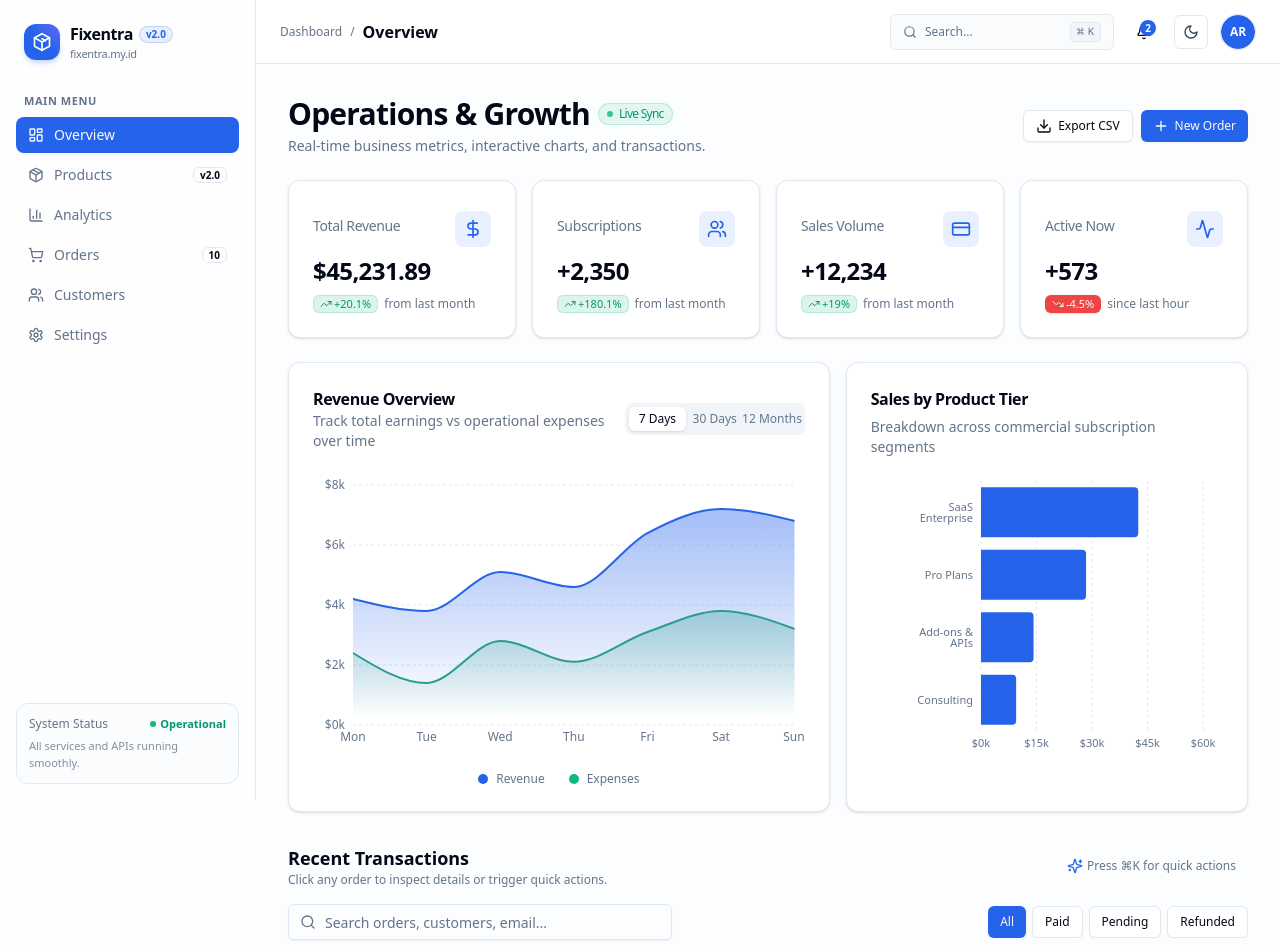
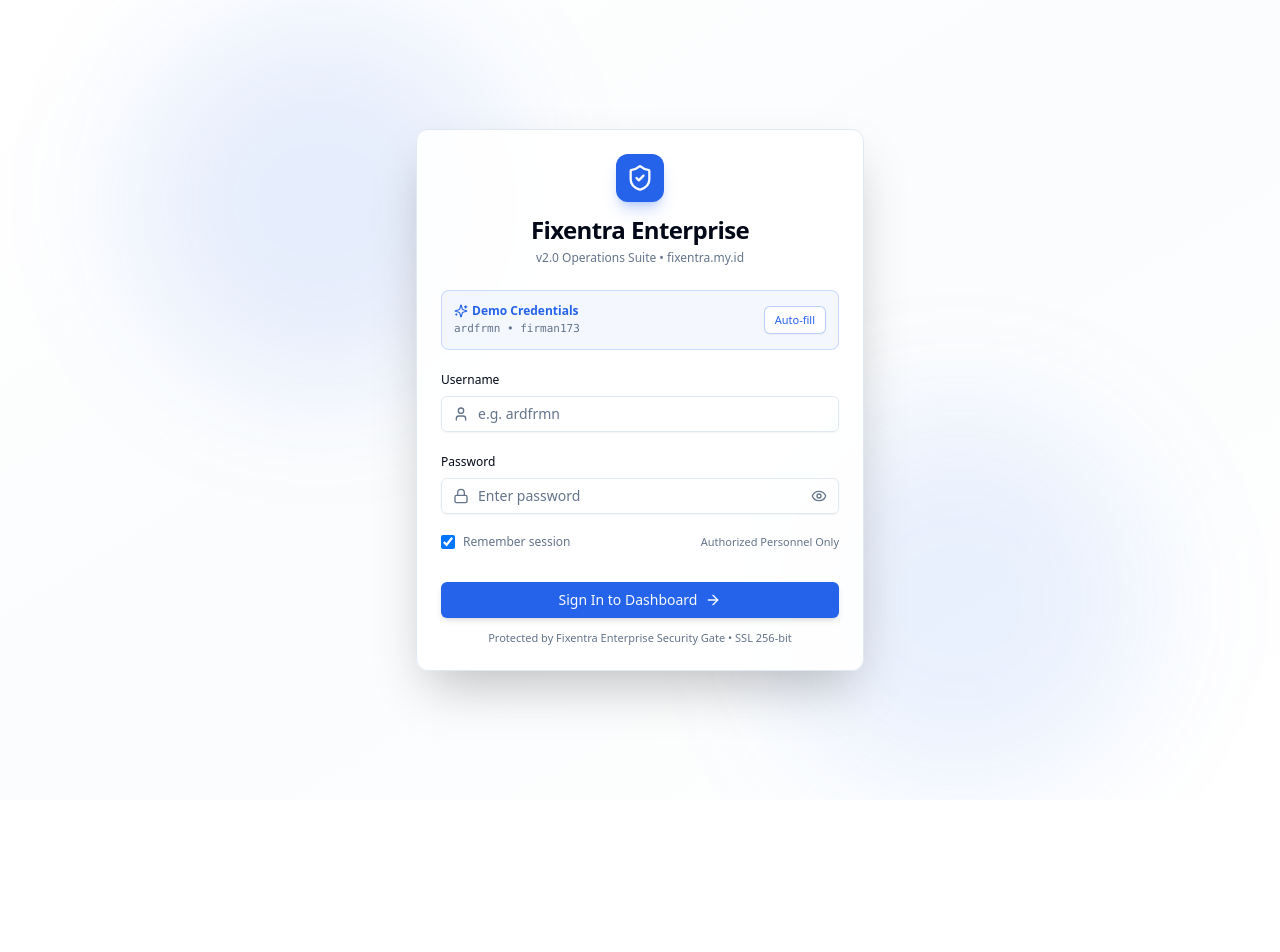
Before and after one commit to frmnardd/demo-1, a Next.js app: page / in a window 1280 px wide. Shown: the top 952 px of the page. After the commit the page ends 800 px from the top, so only its background shows below. Built offline with nearby package versions, Linux system fonts and the light colour scheme.

Commit message:
feat: complete Fixentra Enterprise Suite v2.0 with login gate, ai copilot and catalog

```diff
--- a/src/app/page.tsx
+++ b/src/app/page.tsx
@@ -1,7 +1,7 @@
 "use client";
 
 import * as React from "react";
-import { Plus, Download, Sparkles } from "lucide-react";
+import { Plus, Download, Sparkles, FileJson, Package, Activity, ShieldCheck } from "lucide-react";
 import { Button } from "@/components/ui/button";
 import { Sidebar } from "@/components/layout/sidebar";
 import { Header } from "@/components/layout/header";
@@ -11,33 +11,80 @@ import { OrdersTable } from "@/components/dashboard/orders-table";
 import { CustomersView } from "@/components/dashboard/customers-view";
 import { AnalyticsView } from "@/components/dashboard/analytics-view";
 import { SettingsView } from "@/components/dashboard/settings-view";
+import { ProductsView } from "@/components/dashboard/products-view";
+import { AiCopilotDrawer } from "@/components/dashboard/ai-copilot";
 import { OrderDetailSheet } from "@/components/dashboard/order-detail-sheet";
 import { CreateOrderDialog } from "@/components/dashboard/create-order-dialog";
 import { CommandPalette } from "@/components/dashboard/command-palette";
 import { Sheet, SheetContent, SheetTitle, SheetDescription } from "@/components/ui/sheet";
+import { LoginScreen } from "@/components/auth/login-screen";
+import { getStoredSession, clearStoredSession } from "@/lib/auth";
 import {
   INITIAL_KPIS,
   INITIAL_TRANSACTIONS,
   INITIAL_NOTIFICATIONS,
+  INITIAL_PRODUCTS,
   Transaction,
   TransactionStatus,
   KpiMetric,
   AppNotification,
+  ProductTier,
   accumulateRevenue,
 } from "@/lib/mock-data";
-import { triggerCSVDownload } from "@/lib/export-utils";
+import { triggerCSVDownload, triggerJSONDownload } from "@/lib/export-utils";
+import { createAuditEntry, INITIAL_AUDIT_LOGS, AuditLogEntry } from "@/lib/audit-log";
 import { toast } from "sonner";
 
-export default function DashboardPage() {
+export default function FixentraApp() {
+  const [mounted, setMounted] = React.useState(false);
+  const [isAuthenticated, setIsAuthenticated] = React.useState(false);
+  const [currentUser, setCurrentUser] = React.useState("ardfrmn");
+
+  // Application Data States
   const [activeSection, setActiveSection] = React.useState("overview");
   const [transactions, setTransactions] = React.useState<Transaction[]>(INITIAL_TRANSACTIONS);
+  const [products, setProducts] = React.useState<ProductTier[]>(INITIAL_PRODUCTS);
   const [kpis, setKpis] = React.useState<KpiMetric[]>(INITIAL_KPIS);
   const [notifications, setNotifications] = React.useState<AppNotification[]>(INITIAL_NOTIFICATIONS);
+  const [auditLogs, setAuditLogs] = React.useState<AuditLogEntry[]>(INITIAL_AUDIT_LOGS);
+
+  // Overlays State
   const [selectedTransaction, setSelectedTransaction] = React.useState<Transaction | null>(null);
   const [sheetOpen, setSheetOpen] = React.useState(false);
   const [newOrderDialogOpen, setNewOrderDialogOpen] = React.useState(false);
   const [commandPaletteOpen, setCommandPaletteOpen] = React.useState(false);
+  const [copilotOpen, setCopilotOpen] = React.useState(false);
   const [mobileSidebarOpen, setMobileSidebarOpen] = React.useState(false);
+
+  // Initial Auth Session Check
+  React.useEffect(() => {
+    const session = getStoredSession();
+    if (session.authenticated && session.username) {
+      setIsAuthenticated(true);
+      setCurrentUser(session.username);
+    }
+    setMounted(true);
+  }, []);
+
+  const handleLoginSuccess = (user: string) => {
+    setIsAuthenticated(true);
+    setCurrentUser(user);
+    setAuditLogs((prev) => [
+      createAuditEntry("USER_LOGIN", `Session unlocked for ${user}`, user),
+      ...prev,
+    ]);
+    toast.success(`Welcome back, ${user}!`, {
+      description: "Fixentra v2.0 Enterprise Suite unlocked.",
+    });
+  };
+
+  const handleLogout = () => {
+    clearStoredSession();
+    setIsAuthenticated(false);
+    toast.info("Session locked", {
+      description: "You have signed out of Fixentra OS.",
+    });
+  };
 
   // Status mutation
   const handleStatusChange = (id: string, newStatus: TransactionStatus) => {
@@ -48,6 +95,11 @@ export default function DashboardPage() {
     if (selectedTransaction && selectedTransaction.id === id) {
       setSelectedTransaction((prev) => (prev ? { ...prev, status: newStatus } : null));
     }
+
+    setAuditLogs((prev) => [
+      createAuditEntry("ORDER_STATUS_CHANGED", `Order ${id} changed to ${newStatus.toUpperCase()}`, currentUser),
+      ...prev,
+    ]);
 
     toast.success(`Order ${id} status updated to ${newStatus.toUpperCase()}`);
   };
@@ -61,6 +113,11 @@ export default function DashboardPage() {
       setSheetOpen(false);
       setSelectedTransaction(null);
     }
+
+    setAuditLogs((prev) => [
+      createAuditEntry("ORDER_DELETED", `Order ${id} removed by administrator`, currentUser),
+      ...prev,
+    ]);
 
     toast.success(`Order ${id} deleted`, {
       description: deletedOrder
@@ -86,7 +143,7 @@ export default function DashboardPage() {
       })
     );
 
-    // Prepend a notification
+    // Prepend notification & audit log
     setNotifications((prev) => [
       {
         id: `notif-${Date.now()}`,
@@ -97,40 +154,103 @@ export default function DashboardPage() {
       },
       ...prev,
     ]);
+
+    setAuditLogs((prev) => [
+      createAuditEntry("ORDER_CREATED", `Created ${newOrder.id} ($${newOrder.amount.toFixed(2)}) for ${newOrder.customer.name}`, currentUser),
+      ...prev,
+    ]);
   };
 
-  const handleSelectTransaction = (tx: Transaction) => {
-    setSelectedTransaction(tx);
-    setSheetOpen(true);
+  // Add Product Tier
+  const handleAddProduct = (newProd: ProductTier) => {
+    setProducts((prev) => [newProd, ...prev]);
+    setAuditLogs((prev) => [
+      createAuditEntry("PRODUCT_CREATED", `Added tier ${newProd.title} (${newProd.sku}) at $${newProd.price}`, currentUser),
+      ...prev,
+    ]);
   };
 
-  // Real CSV File Export
-  const handleExportData = () => {
+  // Toggle Product Status
+  const handleToggleProductStatus = (id: string) => {
+    setProducts((prev) =>
+      prev.map((p) => (p.id === id ? { ...p, active: !p.active } : p))
+    );
+    setAuditLogs((prev) => [
+      createAuditEntry("PRODUCT_STATUS_CHANGED", `Toggled product status for ID ${id}`, currentUser),
+      ...prev,
+    ]);
+  };
+
+  // Real CSV & JSON File Exports
+  const handleExportCSV = () => {
     triggerCSVDownload(transactions);
+    setAuditLogs((prev) => [
+      createAuditEntry("DATA_EXPORTED", `Exported CSV archive (${transactions.length} rows)`, currentUser),
+      ...prev,
+    ]);
     toast.success("CSV file downloaded", {
-      description: `Saved ${transactions.length} transaction records to your downloads folder.`,
+      description: `Saved ${transactions.length} transaction records.`,
     });
   };
 
-  // Reset to factory state
+  const handleExportJSON = () => {
+    triggerJSONDownload(`fixentra-audit-export-${new Date().toISOString().split("T")[0]}`, {
+      exportDate: new Date().toISOString(),
+      platform: "Fixentra v2.0 (fixentra.my.id)",
+      currentUser,
+      kpis,
+      transactions,
+      products,
+      auditLogs,
+    });
+    setAuditLogs((prev) => [
+      createAuditEntry("DATA_EXPORTED", "Exported complete JSON operational snapshot", currentUser),
+      ...prev,
+    ]);
+    toast.success("JSON archive downloaded", {
+      description: "Full audit state and transactions exported as JSON.",
+    });
+  };
+
+  // Reset demo data
   const handleResetData = () => {
     setTransactions(INITIAL_TRANSACTIONS);
     setKpis(INITIAL_KPIS);
     setNotifications(INITIAL_NOTIFICATIONS);
+    setProducts(INITIAL_PRODUCTS);
+    setAuditLogs((prev) => [
+      createAuditEntry("DATA_RESET", "Restored demo factory seed dataset", currentUser),
+      ...prev,
+    ]);
   };
 
-  const handleMarkAllNotificationsRead = () => {
-    setNotifications((prev) => prev.map((n) => ({ ...n, read: true })));
-  };
+  if (!mounted) {
+    return (
+      <div className="min-h-screen flex items-center justify-center bg-background">
+        <div className="flex flex-col items-center gap-3">
+          <div className="h-8 w-8 animate-spin rounded-full border-2 border-primary border-t-transparent" />
+          <span className="text-xs font-mono text-muted-foreground">Initializing Fixentra OS...</span>
+        </div>
+      </div>
+    );
+  }
 
-  const handleDismissNotification = (id: string) => {
-    setNotifications((prev) =>
-      prev.map((n) => (n.id === id ? { ...n, read: true } : n))
-    );
-  };
+  // PUBLIC ENTRANCE: If not authenticated, render LoginScreen gate
+  if (!isAuthenticated) {
+    return <LoginScreen onLoginSuccess={handleLoginSuccess} />;
+  }
 
+  // AUTHENTICATED: Render Fixentra Enterprise Suite v2.0
   const renderActiveView = () => {
     switch (activeSection) {
+      case "products":
+        return (
+          <ProductsView
+            products={products}
+            onAddProduct={handleAddProduct}
+            onToggleStatus={handleToggleProductStatus}
+          />
+        );
       case "analytics":
         return <AnalyticsView />;
       case "customers":
@@ -160,7 +280,10 @@ export default function DashboardPage() {
             </div>
             <OrdersTable
               transactions={transactions}
-              onSelectTransaction={handleSelectTransaction}
+              onSelectTransaction={(tx) => {
+                setSelectedTransaction(tx);
+                setSheetOpen(true);
+              }}
               onStatusChange={handleStatusChange}
               onDeleteOrder={handleDeleteOrder}
             />
@@ -192,17 +315,20 @@ export default function DashboardPage() {
                 <Button
                   variant="ghost"
                   size="sm"
-                  onClick={() => setCommandPaletteOpen(true)}
-                  className="text-xs text-muted-foreground hidden sm:flex items-center gap-1"
+                  onClick={() => setCopilotOpen(true)}
+                  className="text-xs text-primary hidden sm:flex items-center gap-1.5"
                 >
-                  <Sparkles className="h-3.5 w-3.5 text-primary" />
-                  Press ⌘K for quick actions
+                  <Sparkles className="h-3.5 w-3.5" />
+                  Ask Fixentra AI (⌘J)
                 </Button>
               </div>
 
               <OrdersTable
                 transactions={transactions}
-                onSelectTransaction={handleSelectTransaction}
+                onSelectTransaction={(tx) => {
+                  setSelectedTransaction(tx);
+                  setSheetOpen(true);
+                }}
                 onStatusChange={handleStatusChange}
                 onDeleteOrder={handleDeleteOrder}
               />
@@ -250,9 +376,18 @@ export default function DashboardPage() {
           activeSectionTitle={activeSection}
           onOpenCommandPalette={() => setCommandPaletteOpen(true)}
           onToggleMobileSidebar={() => setMobileSidebarOpen(true)}
+          onOpenCopilot={() => setCopilotOpen(true)}
+          onLogout={handleLogout}
+          currentUser={currentUser}
           notifications={notifications}
-          onMarkAllNotificationsRead={handleMarkAllNotificationsRead}
-          onDismissNotification={handleDismissNotification}
+          onMarkAllNotificationsRead={() =>
+            setNotifications((prev) => prev.map((n) => ({ ...n, read: true })))
+          }
+          onDismissNotification={(id) =>
+            setNotifications((prev) =>
+              prev.map((n) => (n.id === id ? { ...n, read: true } : n))
+            )
+          }
         />
 
         <main className="flex-1 space-y-6 p-4 sm:p-6 lg:p-8 max-w-7xl mx-auto w-full">
@@ -260,26 +395,35 @@ export default function DashboardPage() {
           <div className="flex flex-col gap-4 sm:flex-row sm:items-center sm:justify-between">
             <div className="space-y-1">
               <h2 className="text-2xl font-bold tracking-tight text-foreground sm:text-3xl flex items-center gap-2">
-                Operations & Growth
-                <span className="inline-flex items-center rounded-full bg-emerald-500/10 px-2 py-0.5 text-xs font-medium text-emerald-600 dark:text-emerald-400 border border-emerald-500/20">
-                  <span className="mr-1.5 h-1.5 w-1.5 rounded-full bg-emerald-500 animate-pulse" />
-                  Live Sync
+                Fixentra Operations
+                <span className="inline-flex items-center rounded-full bg-primary/10 px-2 py-0.5 text-xs font-medium text-primary border border-primary/20">
+                  <span className="mr-1.5 h-1.5 w-1.5 rounded-full bg-primary animate-pulse" />
+                  v2.0 Live
                 </span>
               </h2>
               <p className="text-sm text-muted-foreground">
-                Real-time business metrics, interactive charts, and transactions.
+                Enterprise operations, AI Copilot, and financial intelligence on <span className="font-mono text-xs text-primary font-medium">fixentra.my.id</span>
               </p>
             </div>
 
-            <div className="flex items-center gap-2">
+            <div className="flex items-center gap-2 flex-wrap">
               <Button
                 variant="outline"
                 size="sm"
-                onClick={handleExportData}
+                onClick={handleExportCSV}
                 className="gap-1.5 text-xs shadow-sm"
               >
                 <Download className="h-3.5 w-3.5" />
                 Export CSV
+              </Button>
+              <Button
+                variant="outline"
+                size="sm"
+                onClick={handleExportJSON}
+                className="gap-1.5 text-xs shadow-sm"
+              >
+                <FileJson className="h-3.5 w-3.5" />
+                Export JSON
               </Button>
               <Button
                 size="sm"
@@ -311,6 +455,13 @@ export default function DashboardPage() {
         onCreateOrder={handleCreateOrder}
       />
 
+      <AiCopilotDrawer
+        open={copilotOpen}
+        onOpenChange={setCopilotOpen}
+        kpis={kpis}
+        transactions={transactions}
+      />
+
       <CommandPalette
         open={commandPaletteOpen}
         onOpenChange={setCommandPaletteOpen}
```
